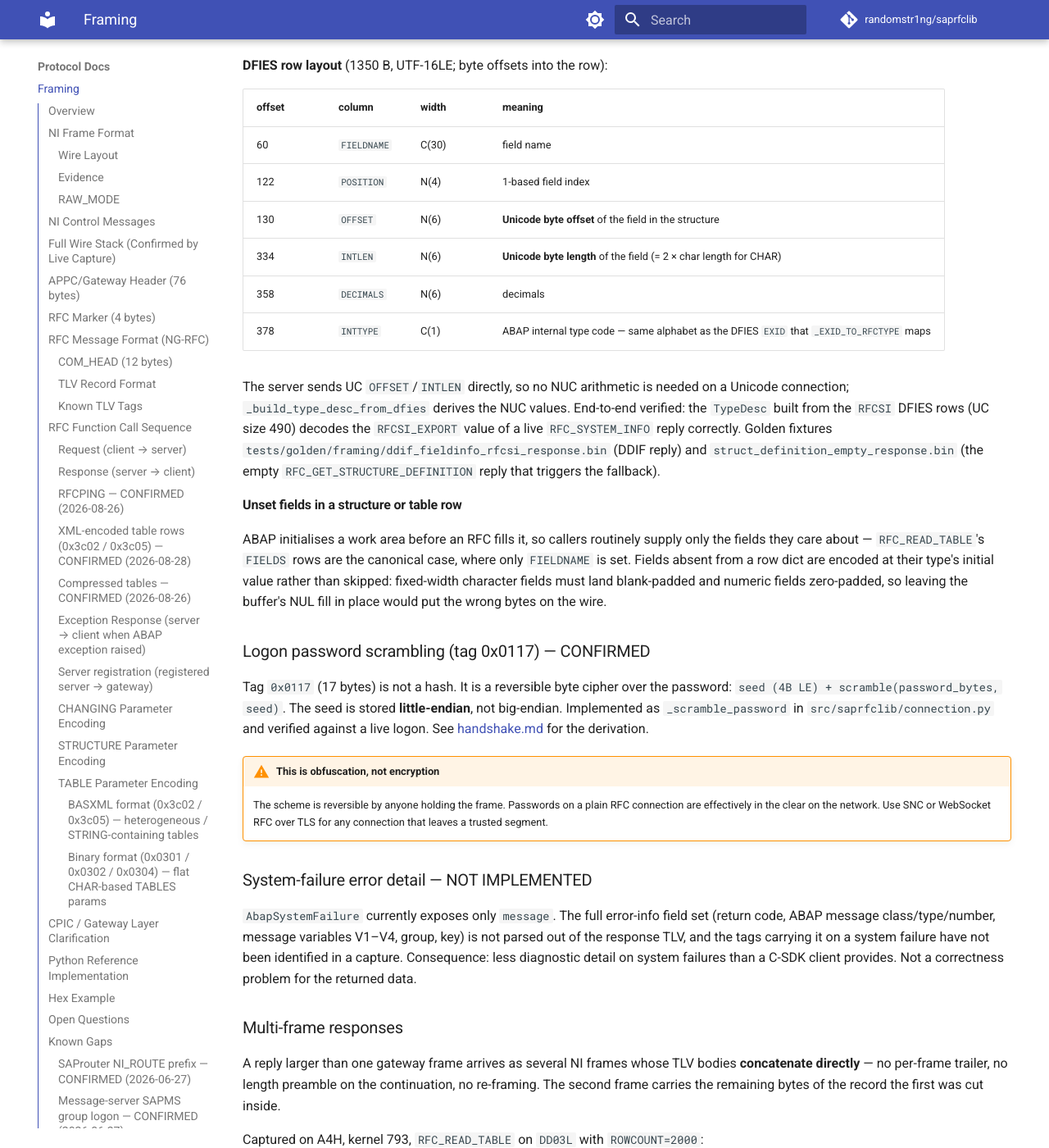
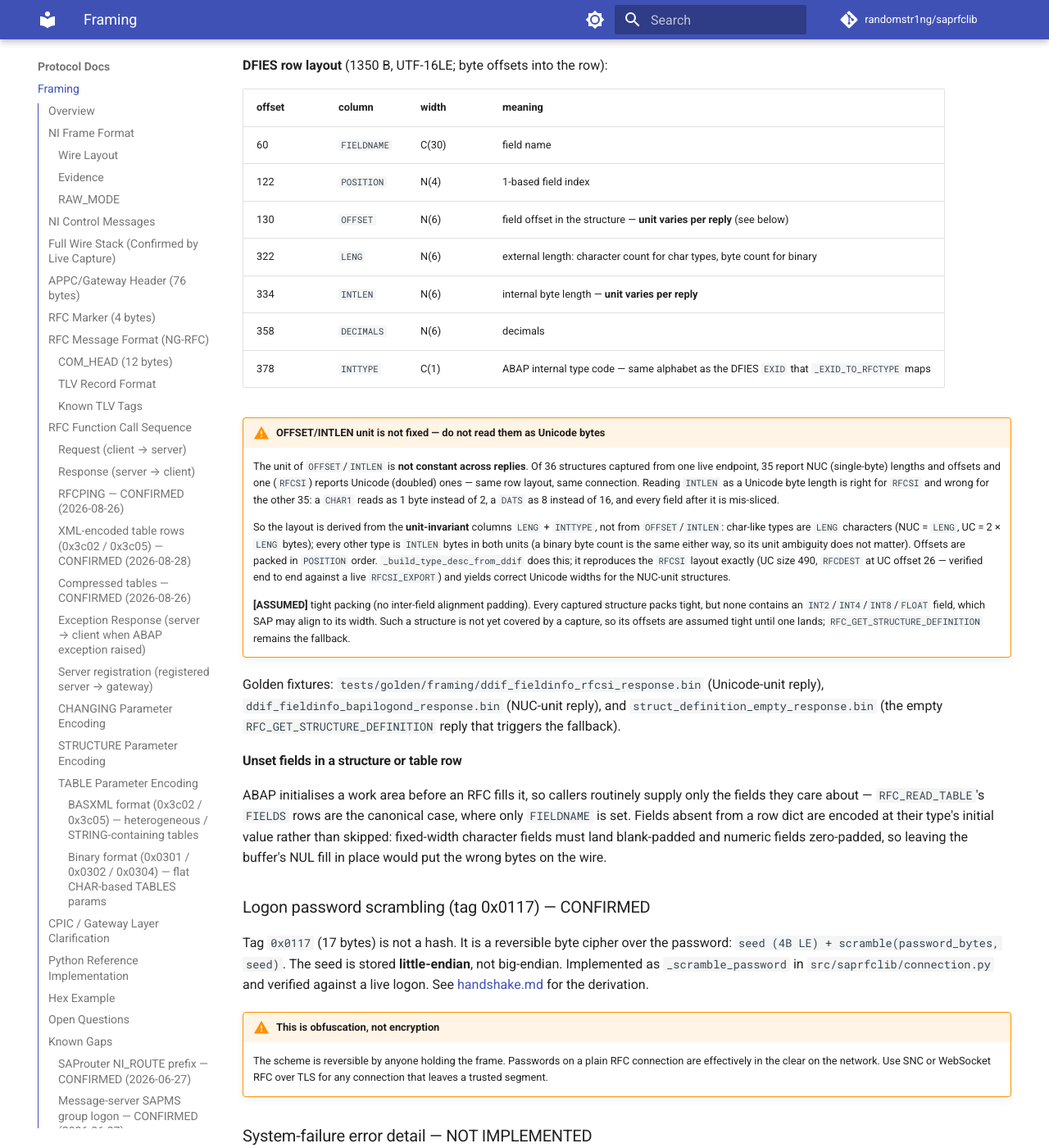
Before and after one commit to randomstr1ng/saprfclib, an MkDocs documentation site: the page built from docs/protocol/framing.md, in a window 1280 px wide and 1400 px high, scrolled down 20530 px. Shown: the whole window at 82% size. Built offline with MkDocs 1.6.1 and Material for MkDocs 9.7.7, drawn with Linux system fonts in a browser that asks for light colours; comment, search, counter and statistics services are not loaded.

Commit message:
docs: DDIF DFIES OFFSET/INTLEN unit varies per reply; layout from LENG+type

```diff
--- a/docs/protocol/framing.md
+++ b/docs/protocol/framing.md
@@ -1001,16 +1001,35 @@ also carries a second table (`FIXED_VALUES`), so the `DFIES_TAB` byte range must
 |--------|--------|-------|---------|
 | 60 | `FIELDNAME` | C(30) | field name |
 | 122 | `POSITION` | N(4) | 1-based field index |
-| 130 | `OFFSET` | N(6) | **Unicode byte offset** of the field in the structure |
-| 334 | `INTLEN` | N(6) | **Unicode byte length** of the field (= 2 × char length for CHAR) |
+| 130 | `OFFSET` | N(6) | field offset in the structure — **unit varies per reply** (see below) |
+| 322 | `LENG` | N(6) | external length: character count for char types, byte count for binary |
+| 334 | `INTLEN` | N(6) | internal byte length — **unit varies per reply** |
 | 358 | `DECIMALS` | N(6) | decimals |
 | 378 | `INTTYPE` | C(1) | ABAP internal type code — same alphabet as the DFIES `EXID` that `_EXID_TO_RFCTYPE` maps |
 
-The server sends UC `OFFSET`/`INTLEN` directly, so no NUC arithmetic is needed on a Unicode
-connection; `_build_type_desc_from_dfies` derives the NUC values. End-to-end verified: the
-`TypeDesc` built from the `RFCSI` DFIES rows (UC size 490) decodes the `RFCSI_EXPORT` value of
-a live `RFC_SYSTEM_INFO` reply correctly. Golden fixtures
-`tests/golden/framing/ddif_fieldinfo_rfcsi_response.bin` (DDIF reply) and
+!!! warning "OFFSET/INTLEN unit is not fixed — do not read them as Unicode bytes"
+    The unit of `OFFSET`/`INTLEN` is **not constant across replies**. Of 36 structures
+    captured from one live endpoint, 35 report NUC (single-byte) lengths and offsets and one
+    (`RFCSI`) reports Unicode (doubled) ones — same row layout, same connection. Reading
+    `INTLEN` as a Unicode byte length is right for `RFCSI` and wrong for the other 35: a
+    `CHAR1` reads as 1 byte instead of 2, a `DATS` as 8 instead of 16, and every field after
+    it is mis-sliced.
+
+    So the layout is derived from the **unit-invariant** columns `LENG` + `INTTYPE`, not from
+    `OFFSET`/`INTLEN`: char-like types are `LENG` characters (NUC = `LENG`, UC = 2 × `LENG`
+    bytes); every other type is `INTLEN` bytes in both units (a binary byte count is the same
+    either way, so its unit ambiguity does not matter). Offsets are packed in `POSITION` order.
+    `_build_type_desc_from_ddif` does this; it reproduces the `RFCSI` layout exactly (UC size
+    490, `RFCDEST` at UC offset 26 — verified end to end against a live `RFCSI_EXPORT`) and
+    yields correct Unicode widths for the NUC-unit structures.
+
+    **[ASSUMED]** tight packing (no inter-field alignment padding). Every captured structure
+    packs tight, but none contains an `INT2`/`INT4`/`INT8`/`FLOAT` field, which SAP may align
+    to its width. Such a structure is not yet covered by a capture, so its offsets are assumed
+    tight until one lands; `RFC_GET_STRUCTURE_DEFINITION` remains the fallback.
+
+Golden fixtures: `tests/golden/framing/ddif_fieldinfo_rfcsi_response.bin` (Unicode-unit reply),
+`ddif_fieldinfo_bapilogond_response.bin` (NUC-unit reply), and
 `struct_definition_empty_response.bin` (the empty `RFC_GET_STRUCTURE_DEFINITION` reply that
 triggers the fallback).
 
```
